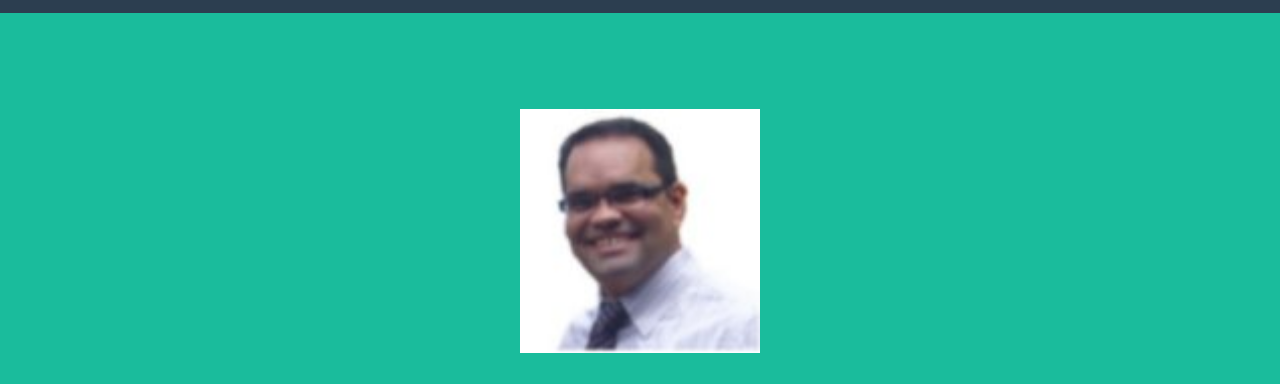
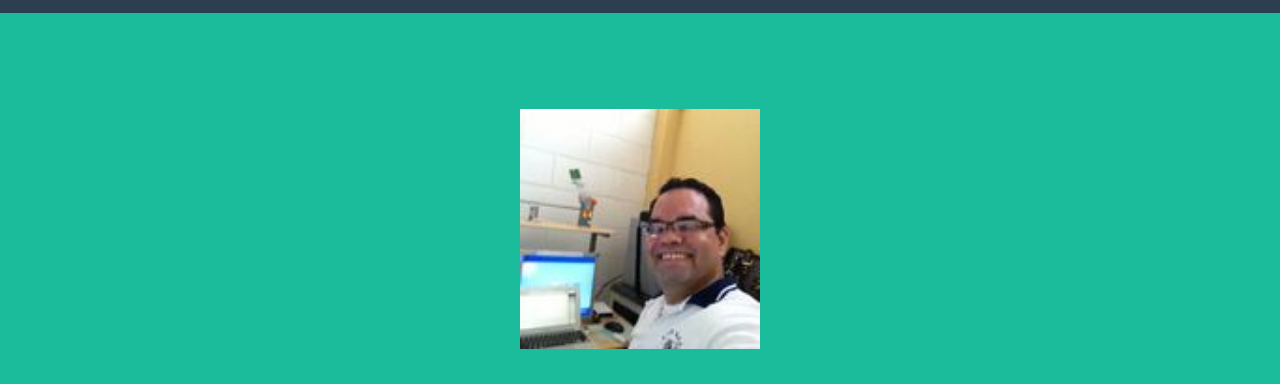
Before and after one commit to edukatech/.github.io, a plain HTML site: page index.html in a window 1280 px wide. Shown: the part 91-475 px from the top of the page. Drawn offline with nearby package versions, Linux system fonts and the light colour scheme.

Commit message:
Commit foto

```diff
--- a/index.html
+++ b/index.html
@@ -38,7 +38,7 @@
         <header class="masthead bg-primary text-white text-center">
             <div class="container d-flex align-items-center flex-column">
                 <!-- Masthead Avatar Image-->
-                <img class="masthead-avatar mb-5" src="assets/img/foto.jpg" alt="..." />
+                <img class="masthead-avatar mb-5" src="assets/img/foto.jpeg" alt="..." />
                 <!-- Masthead Heading-->
                 <h1 class="masthead-heading text-uppercase mb-0">Prof. Luis José Luna</h1>
                 <!-- Icon Divider-->
```
Also changed, not shown: assets/img/foto.jpeg (added), assets/img/foto.jpg (deleted).
